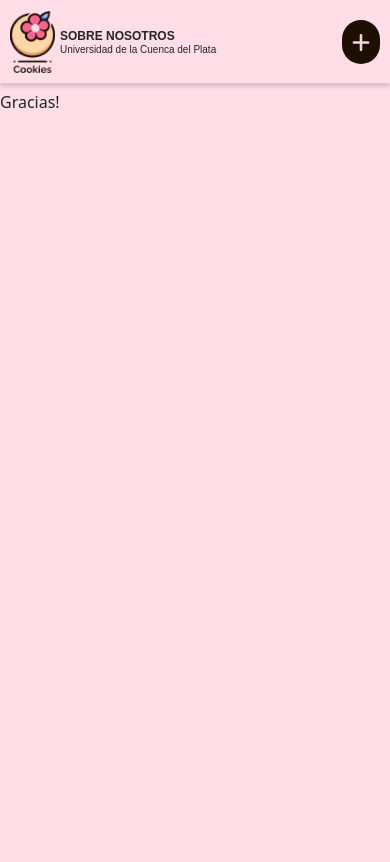
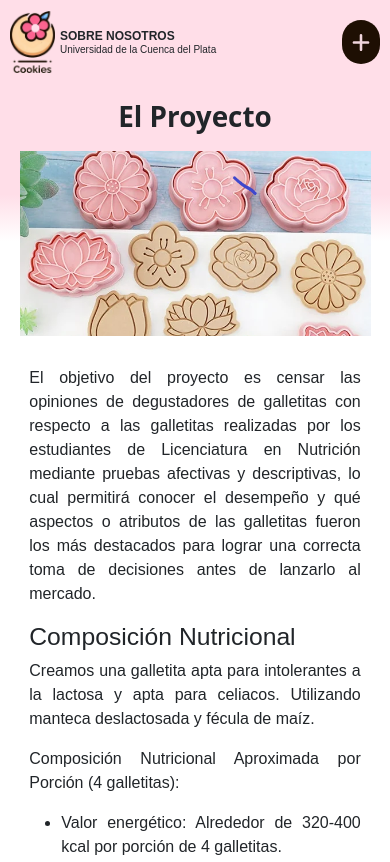
Before and after one commit to tomasv00805/Proyecto-Nutricion-Frontend, a React (Vite) app: page /aboutUs in a window 390 px wide. Built offline with nearby package versions, Linux system fonts and the light colour scheme.

Commit message:
about us page finished

```diff
--- a/src/Pages/AboutUs.tsx
+++ b/src/Pages/AboutUs.tsx
@@ -1,17 +1,47 @@
-import "../Styles/Home.css";
-import Header from "../Components/Sections/Header";
-
-function AboutUs() {
-
-
-    return (
-        <>
-            <Header isAgent={true} titlePage="SOBRE NOSOTROS"/>
-            <div className="body-home">
-                Gracias!
-            </div>
-        </>
-    );
-}
-
-export default AboutUs;
+import "../Styles/AboutUs.css"; import Header from "../Components/Sections/Header"; function AboutUs() { return ( <>
+    <Header isAgent={true} titlePage="SOBRE NOSOTROS" />
+    <div className="body-aboutUs">
+        <div className="image-container">
+            <h1>El Proyecto</h1> <img src="/Img/galletita.png" alt="Galletita" />
+        </div>
+        <div className="text-container">
+                <p>El objetivo del proyecto es censar las opiniones de degustadores de galletitas con respecto a las galletitas realizadas por los estudiantes de Licenciatura en Nutrición  mediante pruebas afectivas y descriptivas, lo cual permitirá conocer el desempeño y qué aspectos o atributos de las galletitas fueron los más destacados para lograr una correcta toma de decisiones antes de lanzarlo al mercado.</p>
+                <h2>Composición Nutricional</h2>
+                <p>Creamos una galletita apta para intolerantes a la lactosa y apta para celiacos. Utilizando manteca deslactosada y fécula de maíz. </p>
+                <p>Composición Nutricional Aproximada por Porción (4 galletitas):</p>
+                <ul>
+                    <li>Valor energético: Alrededor de 320-400 kcal por porción de 4 galletitas.</li>
+                    <li>Grasas:20-32 gr aproximadamente por porción de 4 galletitas.</li>
+                    <li>Grasas saturadas: entre 8-16 gr aproximadamente por porción de 4 galletitas.</li>
+                    <li>Grasas trans: La manteca deslactosada en general no las contiene.</li>
+                    <li>Carbohidratos: Alrededor de 40-60 gr por porción de 4 galletitas.</li>
+                    <li>Azúcares: Estimativamente entre 20-32 gr por porción de 4 galletitas.</li>
+                    <li>Fibra dietética: Dependiendo de la presencia de nueces, podría haber alrededor de 4-8 gr de fibra por porción de 4 galletitas.</li>
+                    <li>Proteínas: Podría estar entre 4-8 gr por porción de 4 galletitas.</li>
+                    <li>Sodio: Alrededor de 80-120 mg por porción de 4 galletitas.</li>
+                </ul>
+                <h2>Integrantes - Licenciatura en Nutrición</h2>
+                <ul>
+                    <li>Candela López Lecube</li>
+                    <li>Micaela Godoy</li>
+                    <li>Karen Goicoechea</li>
+                    <li>Dámaris Borda</li>
+                    <li>Agustina Fernandez Sisi</li>
+                    <li>Luciana Vallejos jara</li>
+                    <li>Ramírez Maria de los Milagros</li>
+                    <li>Fernández Glenda</li>
+                </ul>
+                <h2>Desarrolladores</h2>
+                <ul>
+                    <li>Enzo Canepa - Supervisor</li>
+                    <li>Andres Briend - Project Manager</li>
+                    <li>Tomas Buontempo - Project Manager</li>
+                    <li>Stiven Monsalvo - QA Tester</li>
+                    <li>Valentina Salmón - QA Tester</li>
+                    <li>Felix Toledo - Front-End Dev</li>
+                    <li>Luciano Aquino - Front-End Dev</li>
+                    <li>Bruno Pini - Back-End Dev</li>
+                </ul>
+        </div>
+    </div>
+</> ); } export default AboutUs;
--- /dev/null
+++ b/src/Styles/AboutUs.css
@@ -0,0 +1,46 @@
+header{
+    box-shadow: none!important;
+}
+
+.body-aboutUs{
+    margin-top: 100px;
+    background-color: white;
+    height: calc(100vh - 82px);
+    width: 100vw;
+    overflow-x: hidden;
+}
+
+.image-container{
+    width: 100vw;
+    display: flex;
+    flex-direction: column;
+    justify-content: center;
+    gap: 10px;
+    align-items: center;
+    background: linear-gradient(to bottom, #FFDEE8  40%, white 60%);
+}
+
+.image-container img{
+    width: 50vw;
+}
+
+.image-container h1{
+    font-weight: bolder;
+}
+
+.text-container{
+    width: 45vw;
+    text-align: justify;
+    margin: auto;
+    margin-top: 30px;
+    font-family: 'Raleway', sans-serif;
+}
+
+@media (max-width: 768px) {
+    .image-container img{
+        width: 90vw;
+    }
+    .text-container{
+        width: 85vw;
+    }
+  }
```
Also changed, not shown: public/Img/galletita.png (added), 1 other file (tests, documents, lock files or other folders).
